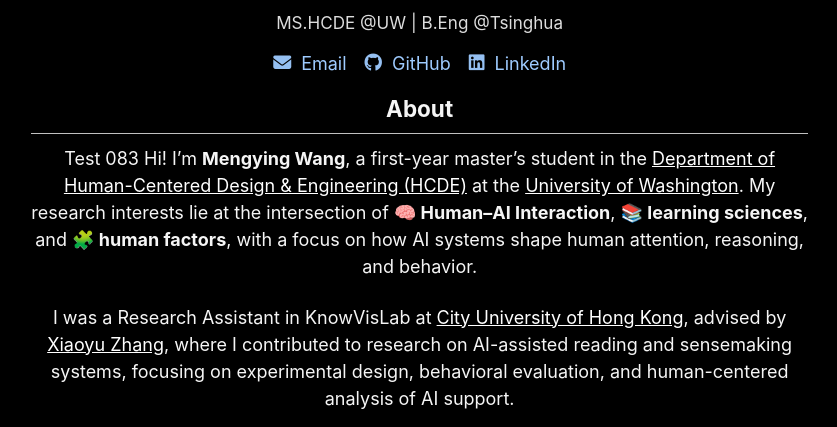
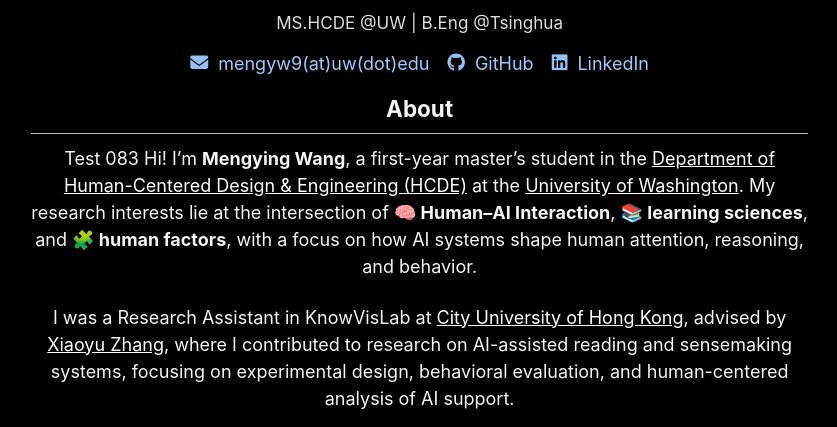
Before and after one commit to mengyingWWW/mengyingWWW.github.io, a Jekyll site: the page built from index.md, in a window 1280 px wide and 900 px high, cut to the strip 473-900 px from the top of the window. Shown: the whole strip, without its empty margins (247-1084 px from the left). Built offline with Jekyll 4.4.1, drawn with Linux system fonts in a browser that asks for light colours; a script bundle is joined from its source files by our own code; library files that are not in the unit come from our copies.

Commit message:
Update index.md

```diff
--- a/index.md
+++ b/index.md
@@ -15,8 +15,9 @@ title: ""
       <div class="landing-bio">MS.HCDE @UW | B.Eng @Tsinghua</div>
 
       <div class="landing-links">
-        <a class="landing-link" href="mailto:{{ site.author.email | default: '' }}">
-          <i class="fas fa-envelope" aria-hidden="true"></i><span>Email</span>
+        <a class="landing-link" href="mailto:mengyw9@uw.edu">
+          <i class="fas fa-envelope" aria-hidden="true"></i>
+          <span>mengyw9(at)uw(dot)edu</span>
         </a>
 
         <a class="landing-link" href="https://github.com/{{ site.author.github | default: '' }}">
```
